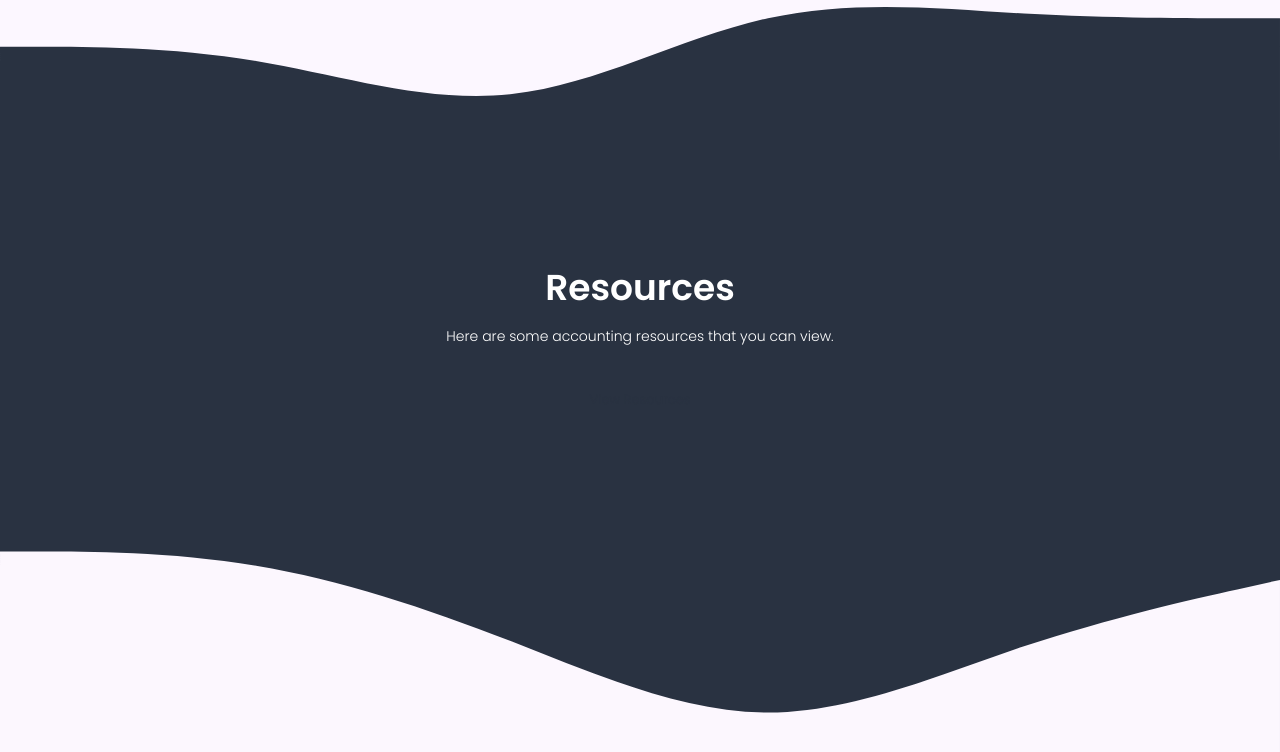
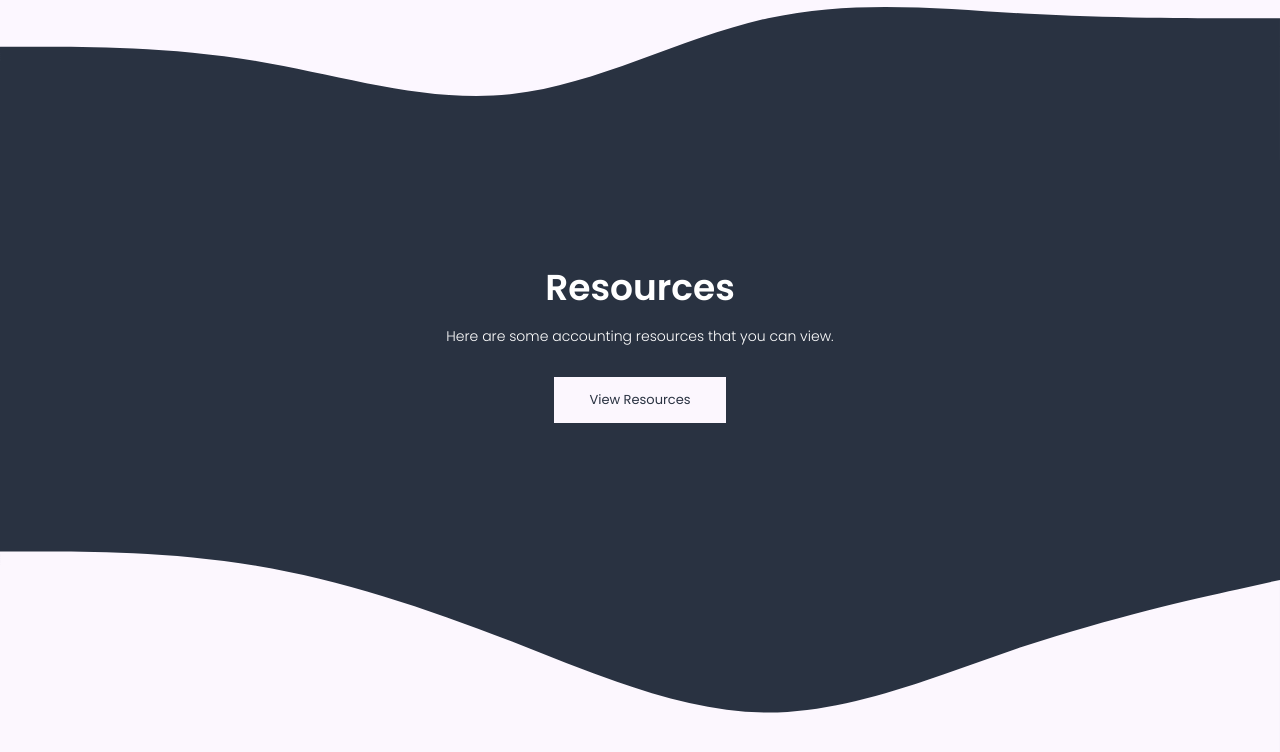
Before and after one commit to ZhichGaming/Accounting-Website, a plain HTML site: page en/home.html in a window 1280 px wide. In both pictures the pointer is over the link "View Resources". Shown: the part 1351-2103 px from the top of the page. Drawn offline with Linux system fonts and the light colour scheme.

Commit message:
Fix resources button hovering color

```diff
--- a/style.css
+++ b/style.css
@@ -258,8 +258,8 @@ h3 {
 
 /* Make animation on hover */
 .resources-btn:hover {
-    border: 1px solid #293241;
-    background: #293241;
+    border: 1px solid #FCF7FE;
+    background: #FCF7FE;
     transition: 0.5s;
     color: #293241;
 }
```
